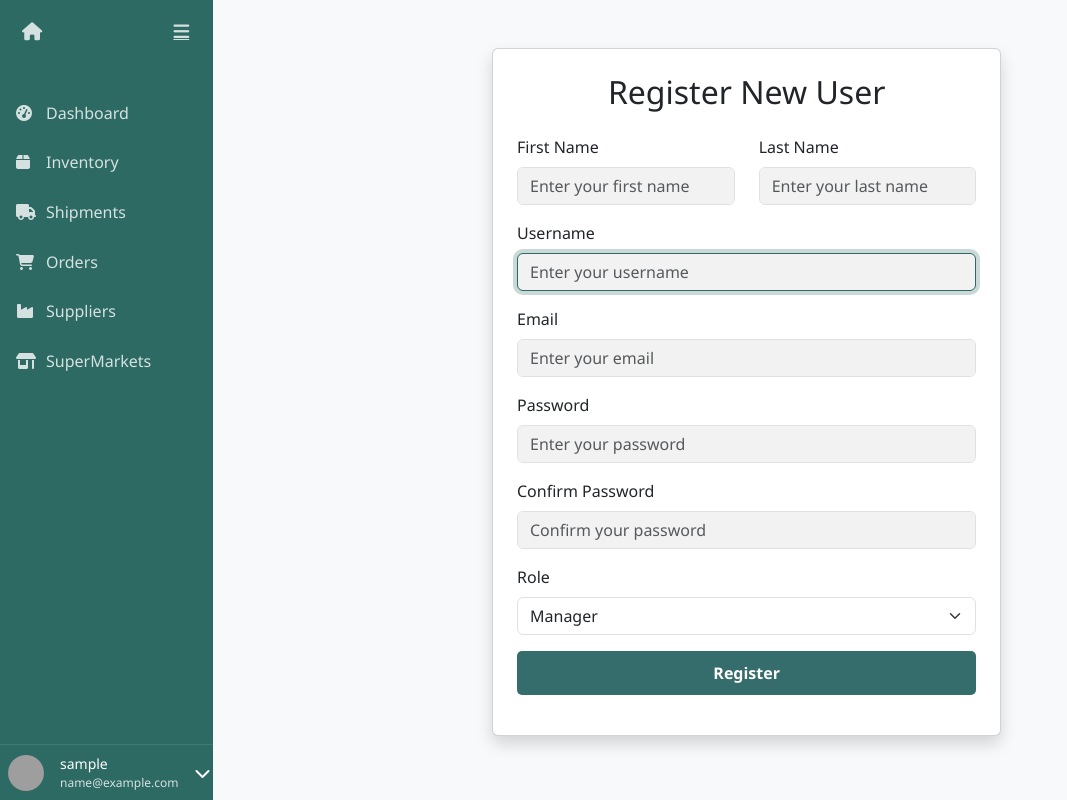
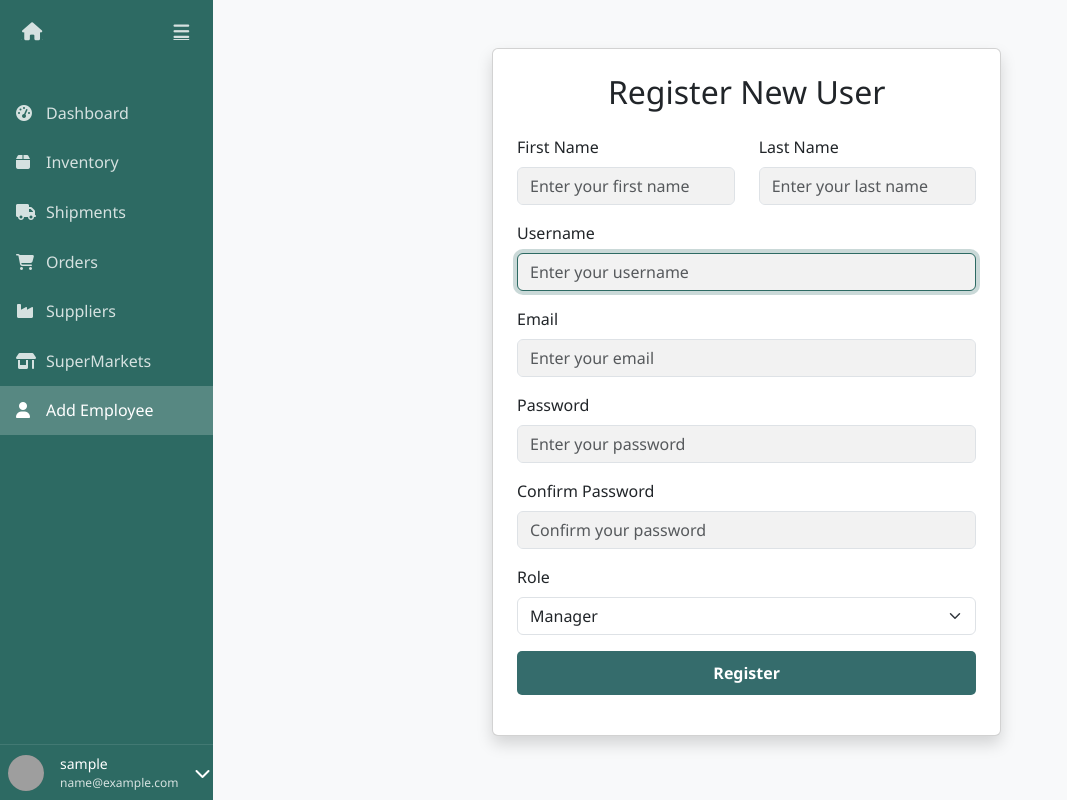
Before and after one commit to moelbanna-bot/Inventory-management-system, a Django app: page /accounts/register/ in a window 1280 px wide. Shown: the whole page, without its empty margins (0-1067 px from the left). Run offline with Django 5.2, Linux system fonts and the light colour scheme; the visitor is signed in with stand-in values (Sample User, id 1); some libraries are stand-ins or nearby versions; grey boxes are pictures that could not be loaded.

Commit message:
Refactor login view and enhance sidebar for staff users
Replaced default login view with a custom one to handle authenticated user redirects and updated related templates/URLs accordingly. Refined user registration permissions and restricted access for non-managers. Added an "Add Employee" link in the sidebar, visible only to authenticated staff users.

```diff
--- a/accounts/urls.py
+++ b/accounts/urls.py
@@ -1,10 +1,10 @@
 from django.urls import path, include
 from django.contrib.auth.views import LoginView, LogoutView
-from .views import register,CustomPasswordResetView
+from .views import register, CustomPasswordResetView, CustomLoginView
 from django.contrib.auth import views as auth_views
 
 urlpatterns = [
-    path('login/', LoginView.as_view(template_name='accounts/login.html'), name='login'),
+    path('login/', CustomLoginView.as_view(), name='login'),
     path('logout/', LogoutView.as_view(), name='logout'),
     path('register/', register, name='register'),
     path('password_reset/', CustomPasswordResetView.as_view(), name='password_reset'),
--- a/accounts/views.py
+++ b/accounts/views.py
@@ -7,10 +7,10 @@ from django.template.loader import render_to_string
 from django.contrib.auth.tokens import default_token_generator
 from django.utils.http import urlsafe_base64_encode
 from django.utils.encoding import force_bytes
-from django.contrib.auth.views import PasswordResetView
+from django.contrib.auth.views import PasswordResetView, LoginView
 from .forms import CustomPasswordResetForm
 from django.contrib.auth.decorators import user_passes_test
-from .permissions import is_admin, is_manager, is_employee
+from .permissions import is_manager, is_employee
 
 
 def send_activate_email(request, user):
@@ -43,8 +43,10 @@ def send_activate_email(request, user):
         print(f"Error sending email: {e}")
 
 
-@user_passes_test(is_manager, login_url='products_list')
 def register(request):
+    if not is_manager(request.user):
+        return render(request, '403.html', status=403)
+
     if request.method == 'POST':
         form = UserRegisterForm(request.POST)
         if form.is_valid():
@@ -67,3 +69,16 @@ class CustomPasswordResetView(PasswordResetView):
     form_class = CustomPasswordResetForm
     template_name = 'registration/password_reset_form.html'
     success_url = '../password_reset/done/'
+
+
+class CustomLoginView(LoginView):
+    template_name = 'accounts/login.html'  # Adjust to match your template path
+
+    def dispatch(self, request, *args, **kwargs):
+        # If the user is already authenticated, redirect them
+        if request.user.is_authenticated:
+            # Redirect to your desired URL (home, dashboard, etc.)
+            return redirect('home')  # Change 'home' to your homepage URL name
+
+        # Otherwise, proceed with the normal login view
+        return super().dispatch(request, *args, **kwargs)
--- a/templates/accounts/login.html
+++ b/templates/accounts/login.html
@@ -18,11 +18,7 @@
             <div class="login d-flex flex-column justify-content-center align-items-center border rounded p-4 gap-3 col-12 col-md-6 col-lg-4">
                 <img src="{% static 'images/logo.svg' %}" alt="logo" style="width: 24px">
                 <h2 class="m-0">
-                    {% if user.is_authenticated %}
-                        Welcome back, {{ user.username }}!
-                    {% else %}
-                        Welcome to our website!
-                    {% endif %}
+                    Login
                 </h2>
                 {% if form.non_field_errors %}
                     <div class="alert alert-danger" role="alert">
--- a/templates/components/sidebar.html
+++ b/templates/components/sidebar.html
@@ -21,7 +21,7 @@
             </a>
         </li>
         <li class="nav-item">
-            <a class="nav-link" href="{% url 'shipment-list' %}">
+            <a class="nav-link" href="#">
                 <i class="fas fa-truck"></i> <span>Shipments</span>
             </a>
         </li>
@@ -40,6 +40,14 @@
                 <i class="fa-solid fa-shop"></i><span>SuperMarkets</span>
             </a>
         </li>
+        {% if user.is_authenticated and user.is_staff %}
+            <li class="nav-item">
+                <a class="nav-link" href="{% url 'register' %}">
+                    <i class="fa-solid fa-user"></i><span>Add Employee</span>
+                </a>
+            </li>
+        {% endif %}
+
     </ul>
     <div class="user-profile mt-auto">
         <div class="d-flex align-items-center p-2 gap-3" id="userProfileToggle">
```
